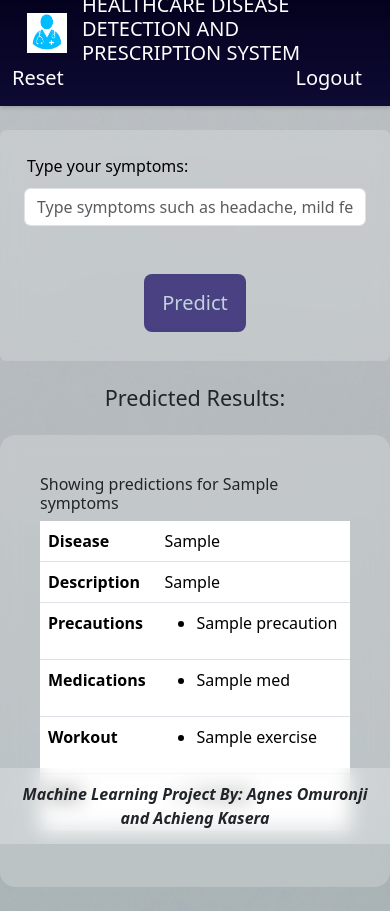
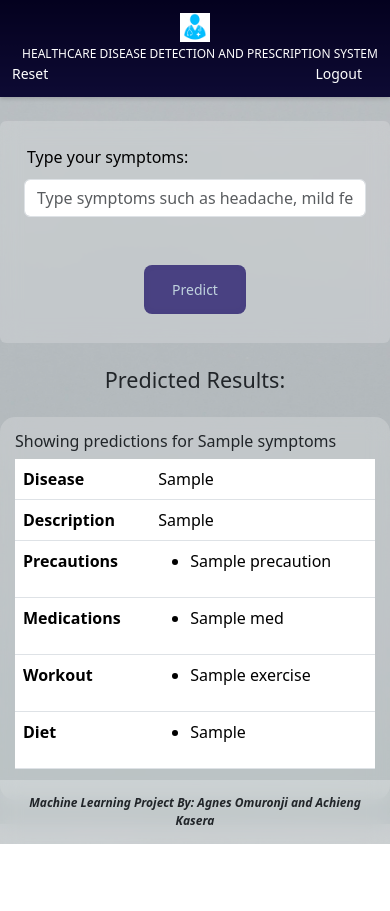
Before and after one commit to Codeveno/HEALTHCARE-DISEASE-DETECTION-AND-PRESCRIPTION-SYSTEM-, a Flask app: template templates/index.html in a window 390 px wide. After the commit the page ends 844 px from the top, so only its background shows below. Run offline with Flask 3, Linux system fonts and the light colour scheme; the template is opened without the code that fills it: most values are stand-ins (such as "Sample title", 1, 10 or a date in 2020); parts of the project's set-up code (start-up, migrations or seed data) failed here and were passed over.

Commit message:
implimented device screen size responsiveness

```diff
--- a/templates/index.html
+++ b/templates/index.html
@@ -51,6 +51,61 @@
             padding: 10px;
             color: rgb(192, 210, 222);
         }
+
+
+
+    /* Responsive adjustments */
+    @media (max-width: 992px) {
+        .container {
+            padding: 30px;
+            max-width: 95%;
+        }
+    }
+    @media (max-width: 768px) {
+        .container {
+            padding: 20px;
+            max-width: 100%;
+        }
+        .titleName {
+            font-size: 14px;
+        }
+        .btn {
+            width: 100%;
+        }
+        .navbar-brand {
+            font-size: 14px;
+        }
+    }
+    @media (max-width: 480px) {
+        .logo {
+            flex-direction: column;
+            align-items: center;
+            text-align: center;
+        }
+        .myimg {
+            width: 40px;
+            height: 40px;
+        }
+        .titleName {
+            font-size: 12px;
+        }
+        .btn {
+            width: 100%;
+            font-size: 14px;
+        }
+        .container {
+            padding: 15px;
+        }
+        .footer {
+            text-align: center;
+            font-size: 12px;
+        }
+    }
+
+
+
+
+
         .btn:hover {
             background-color: rgba(16, 4, 95, 0.4);
             color: white;
```
Also changed, not shown: templates/login.html (+55 -0 lines), templates/register.html (+54 -0 lines).
